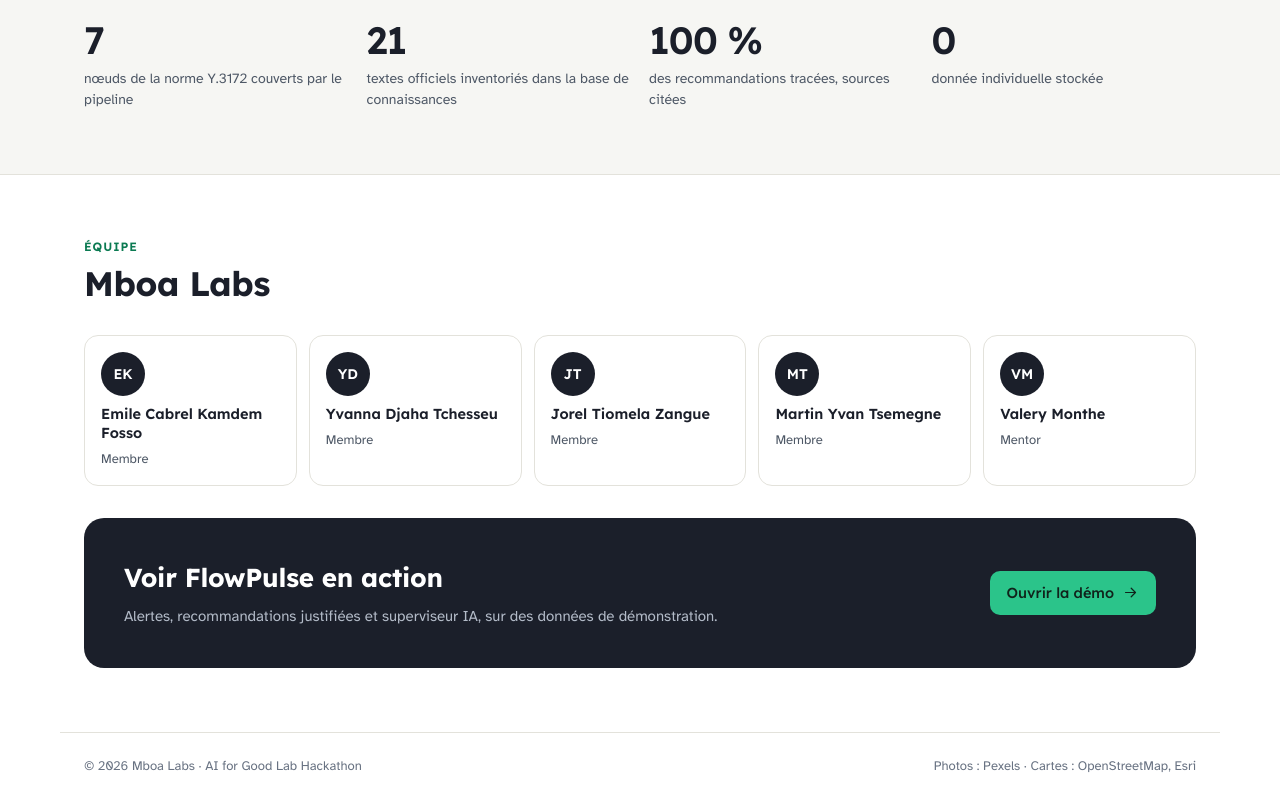
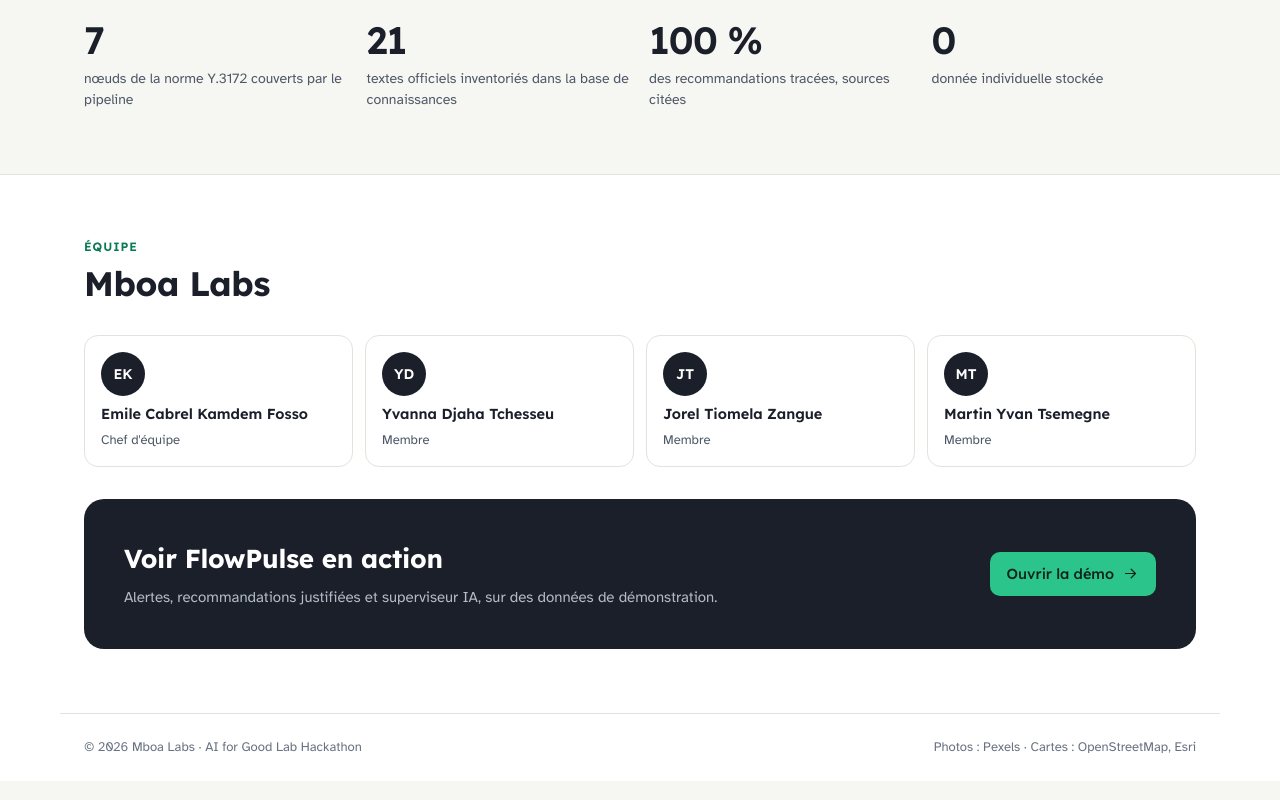
Before and after one commit to Mboa-Labs/flowpulse-frontend, a React (Vite) app: page / in a window 1280 px wide. Shown: the part 3815-4615 px from the top of the page. Built offline with nearby package versions, Linux system fonts and the light colour scheme.

Commit message:
Page d'accueil : équipe de 4 membres, chef d'équipe indiqué

```diff
--- a/src/pages/Landing.tsx
+++ b/src/pages/Landing.tsx
@@ -46,11 +46,10 @@ const PIPELINE: [string, string][] = [
 ];
 
 const TEAM: [string, string, string][] = [
-  ["EK", "Emile Cabrel Kamdem Fosso", "Membre"],
+  ["EK", "Emile Cabrel Kamdem Fosso", "Chef d'équipe"],
   ["YD", "Yvanna Djaha Tchesseu", "Membre"],
   ["JT", "Jorel Tiomela Zangue", "Membre"],
   ["MT", "Martin Yvan Tsemegne", "Membre"],
-  ["VM", "Valery Monthe", "Mentor"],
 ];
 
 export default function Landing() {
--- a/src/styles.css
+++ b/src/styles.css
@@ -463,7 +463,7 @@ details.card > summary { cursor: pointer; }
   .grid-3 { grid-template-columns: repeat(3, minmax(0, 1fr)); }
   .grid-4 { grid-template-columns: repeat(4, minmax(0, 1fr)); }
   .pipeline { grid-template-columns: repeat(7, minmax(0, 1fr)); }
-  .team { grid-template-columns: repeat(5, minmax(0, 1fr)); }
+  .team { grid-template-columns: repeat(4, minmax(0, 1fr)); }
   .stat b { font-size: 38px; }
 }
 
```
